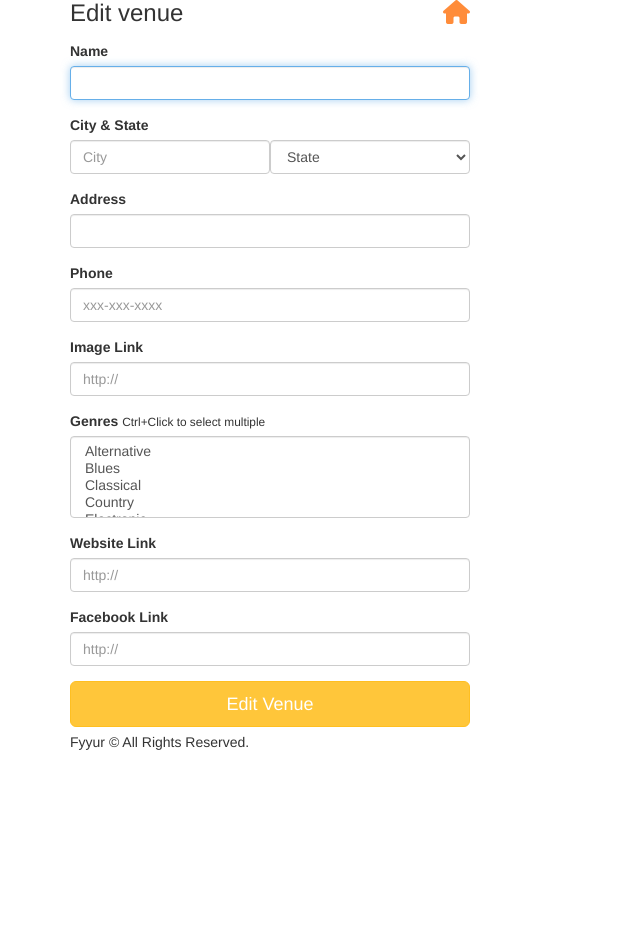
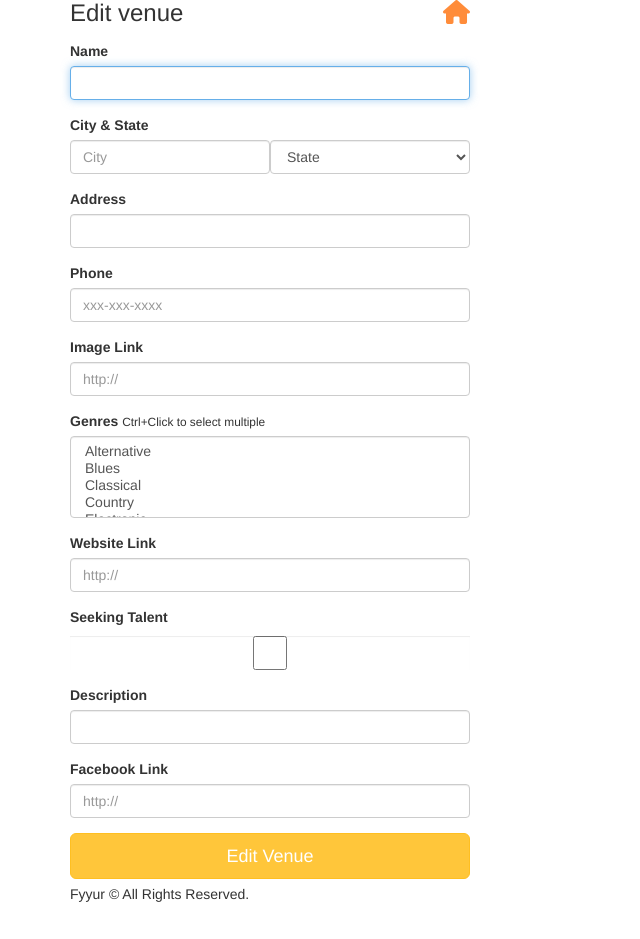
Before and after one commit to mohamedsaad308/fyyur, a Flask app: template fyyur/templates/forms/edit_venue.html in a window 1280 px wide. Shown: the part 95-1034 px from the top of the page, without its empty margins (0-640 px from the left). Before the commit the page ends 845 px from the top, so only its background shows below. Run offline with Flask 2, Linux system fonts and the light colour scheme; the template is opened without the code that fills it: values that come from a table or form of the project are taken from there, others are empty; some libraries are stand-ins or nearby versions.

Commit message:
Fixing the edit page

```diff
--- a/fyyur/artists/routes.py
+++ b/fyyur/artists/routes.py
@@ -67,7 +67,7 @@ def show_artist(artist_id):
 #  ----------------------------------------------------------------
 @artists_blueprint.route('/artists/<int:artist_id>/edit', methods=['GET'])
 def edit_artist(artist_id):
-  artist = Artist.query.first_or_404(artist_id)
+  artist = Artist.query.get(artist_id)
   form = ArtistForm(obj=artist)
   form.genres.data = artist.genres
 
--- a/fyyur/templates/forms/edit_venue.html
+++ b/fyyur/templates/forms/edit_venue.html
@@ -41,6 +41,14 @@
         <label for="genres">Website Link</label>
         {{ form.website(class_ = 'form-control', placeholder='http://', autofocus = true) }}
     </div>
+    <div class="form-group">
+      <label for="phone">Seeking Talent</label>
+      {{ form.seeking_talent(class_ = 'form-control', placeholder='State', autofocus = true) }}
+    </div>
+    <div class="form-group">
+      <label for="name">Description</label>
+      {{ form.seeking_description(class_ = 'form-control', autofocus = true) }}
+    </div>
       <div class="form-group">
           <label for="genres">Facebook Link</label>
           {{ form.facebook_link(class_ = 'form-control', placeholder='http://', autofocus = true) }}
```
Also changed, not shown: fyyur/templates/forms/new_venue.html (+8 -0 lines), fyyur/venues/routes.py (+5 -11 lines), 1 other file.
